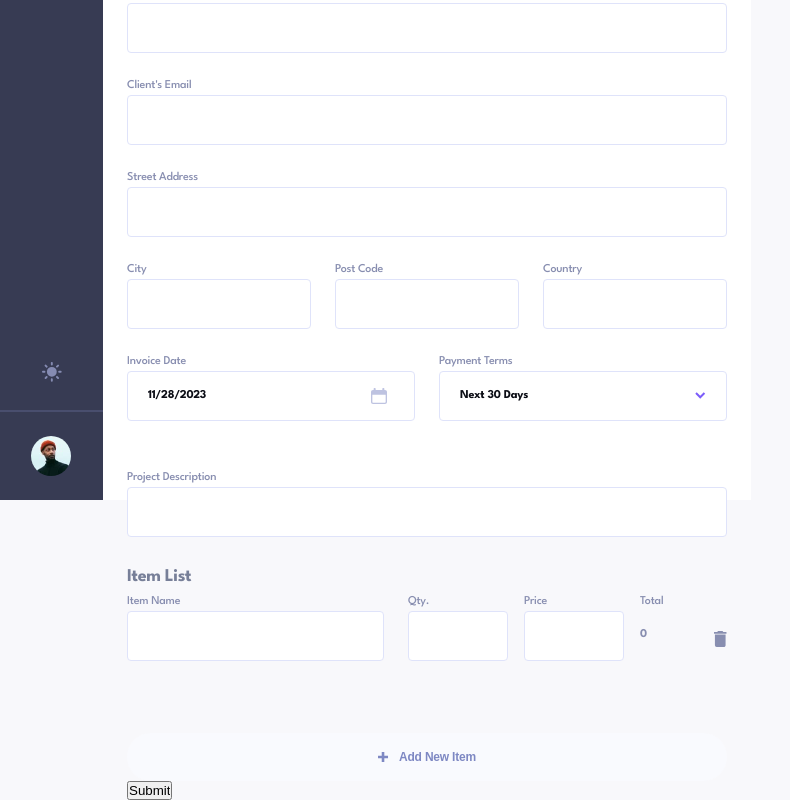
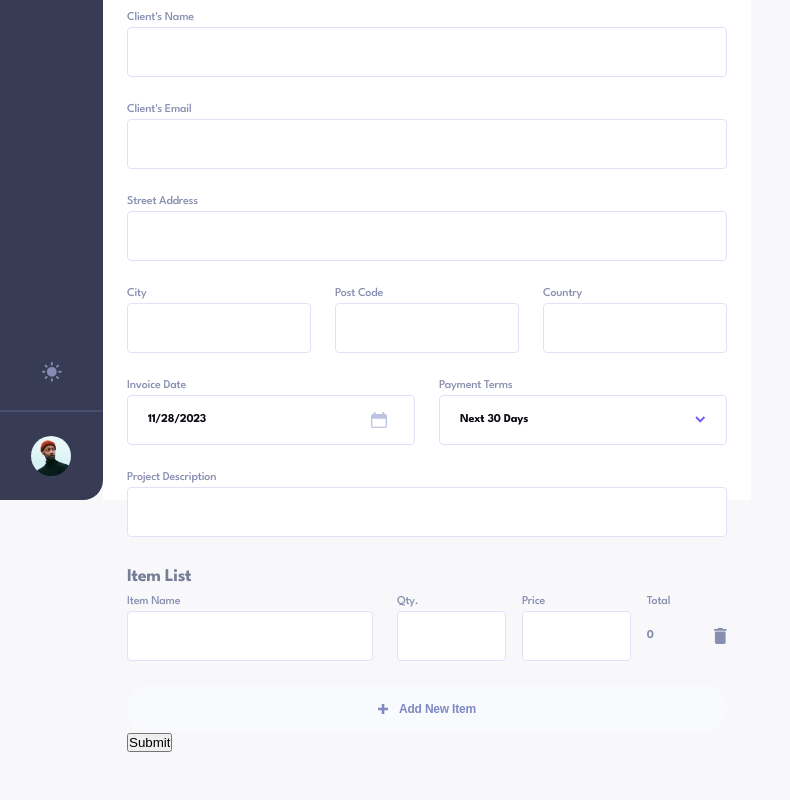
Before and after one commit to mbensa/invoice-app, a React (Create React App) app: page / in a window 1280 px wide. Shown: the part 300-1100 px from the top of the page, without its empty margins (0-790 px from the left). After the commit the page ends 1052 px from the top, so only its background shows below. Built offline with nearby package versions, Linux system fonts and the light colour scheme.

Commit message:
styled form component

```diff
--- a/src/App.css
+++ b/src/App.css
@@ -22,6 +22,5 @@
 
   .main {
     width: 1200px;
-    margin: 0 auto;
   }
 }
--- a/src/components/Form.js
+++ b/src/components/Form.js
@@ -93,6 +93,7 @@ export default function Form() {
             errors={errors}
             label="Post Code"
           />
+
           <InputBox
             type="text"
             register={register}
@@ -149,6 +150,7 @@ export default function Form() {
             errors={errors}
             label="Post Code"
           />
+
           <InputBox
             type="text"
             register={register}
@@ -212,9 +214,11 @@ export default function Form() {
             />
             <div className="totalPriceContainer">
               <Text type="p">Total</Text>
-              <Text type="p" className="totalPrice">
-                <b>{isNaN(total) ? "0" : total}</b>
-              </Text>
+              <div className="numberPriceContainer">
+                <Text type="p" className="totalPrice">
+                  <b>{isNaN(total) ? "0" : total}</b>
+                </Text>
+              </div>
             </div>
             <div className="deleteIconContainer">
               <DeleteIcon onClick={() => handleRemoveItem(item.id)} />
--- a/src/components/InputBox.js
+++ b/src/components/InputBox.js
@@ -6,7 +6,7 @@ export default function InputBox(props) {
 
   return (
     <div className="inputContainer">
-      <div>
+      <div className="labelContainer">
         <label htmlFor={inputName} className="inputLabel">
           {label}
         </label>
--- a/src/components/datePicker.css
+++ b/src/components/datePicker.css
@@ -60,6 +60,7 @@
   font-weight: 700;
   line-height: 15px;
   letter-spacing: -0.25px;
+  box-shadow: 0px 10px 20px 0px rgba(72, 84, 159, 0.25);
 }
 
 .react-datepicker-popper {
--- a/src/components/dropDown.css
+++ b/src/components/dropDown.css
@@ -40,11 +40,11 @@
   border-top: none;
   width: 100%;
   border-radius: 8px;
-
+  box-shadow: 0px 10px 20px 0px rgba(72, 84, 159, 0.25);
 }
 
 .dropdownContent p {
-  padding: 8px 10px;
+  padding: 16px 10px;
   margin: 0;
   cursor: pointer;
   font-size: 0.75rem;
--- a/src/components/form.css
+++ b/src/components/form.css
@@ -16,8 +16,28 @@
   min-width: 0;
 }
 
+#cityFrom {
+  margin-right: 12px;
+}
+
+#postFrom {
+  margin-left: 12px;
+}
+
+.inputCityContainer .inputContainer:nth-child(2) .labelContainer {
+  margin-left: 12px;
+}
+
 .inputCityContainer .inputContainer:nth-child(3) {
   flex-basis: 100%;
+}
+
+#cityTo {
+  margin-right: 12px;
+}
+
+#postTo {
+  margin-left: 12px;
 }
 
 .formItemListText {
@@ -31,40 +51,53 @@
 }
 
 .itemListContainer {
-  margin-bottom: 48px;
+  margin-bottom: 24px;
+}
+
+.itemListContainer .inputContainer {
+  margin-bottom: 0;
+}
+
+.itemListContainer > .inputContainer:first-child {
+  margin-bottom: 24px;
 }
 
 .priceContainer {
   display: flex;
+  width: 100%;
 }
 
-.totalPrice {
-  padding-top: 15px;
+.numberPriceContainer {
+  display: flex;
+  align-items: center;
+  flex-grow: 1;
 }
 
 .deleteIconContainer {
   cursor: pointer;
   display: flex;
-  align-items: center;
+  padding-top: 35px;
+}
+
+.deleteIconContainer svg path:hover {
+  fill: var(--red);
 }
 
 .priceContainer .inputContainer:first-child {
-  width: 100px;
+  width: 33%;
   margin-right: 16px;
 }
 
 .priceContainer .inputContainer:nth-child(2) {
-  width: 100px;
+  width: 33%;
   margin-right: 16px;
 }
+
 
 .totalPriceContainer {
   display: flex;
   flex-direction: column;
-}
-
-.dateTermsContainer {
-  margin-bottom: 24px;
+  flex-grow: 1;
 }
 
 .invoiceDateContainer {
@@ -73,8 +106,14 @@
 
 .billInputHeading {
   color: var(--violet);
-  margin-bottom: 36px;
+  margin-bottom: 24px;
+  margin-top: 24px;
 }
+
+.dateTermsContainer {
+  margin-bottom: 24px;
+}
+
 
 @media (min-width: 768px) {
   .formContainer {
@@ -91,10 +130,15 @@
     margin-right: 24px;
   }
 
+  .inputCityContainer .inputContainer:nth-child(2) .labelContainer {
+    margin-left: 0;
+  }
+
   .inputCityContainer .inputContainer:nth-child(3) {
     flex-basis: auto;
     margin-right: 0;
   }
+
 
   .dateTermsContainer {
     display: flex;
@@ -114,8 +158,24 @@
   }
 
   .itemListContainer > .inputContainer {
-    width: 43%;
+    width: 45%;
     margin-right: 24px;
+  }
+
+  .itemListContainer > .inputContainer:first-child {
+    margin-bottom: 0;
+  }
+
+  .priceContainer {
+    width: 55%;
+  }
+
+  .priceContainer .inputContainer:first-child {
+    width: 33%;
+  }
+
+  .priceContainer .inputContainer:nth-child(2) {
+    width: 33%;
   }
 
   .totalPriceContainer {
@@ -123,4 +183,24 @@
     width: 50px;
   }
 
+  #cityFrom {
+    margin-right: 0;
+  }
+
+  #postFrom {
+    margin-left: 0;
+  }
+
+  #cityTo {
+    margin-right: 0;
+  }
+
+  #postTo {
+    margin-left: 0;
+  }
+
+  .dateTermsContainer {
+    margin-bottom: 0;
+  }
+
 }
--- a/src/components/header.css
+++ b/src/components/header.css
@@ -7,6 +7,7 @@
   display: flex;
   width: 100%;
   justify-content: space-between;
+
 }
 
 .toggleContainer {
@@ -36,6 +37,7 @@
     width: 103px;
     height: 100vh;
     flex-direction: column;
+    border-radius: 0px 25px 20px 0px;
   }
 
   .toggleContainer {
--- a/src/components/inputBox.css
+++ b/src/components/inputBox.css
@@ -22,6 +22,11 @@
   border: 1px solid var(--violet);
 }
 
+.labelContainer {
+  display: flex;
+  justify-content: space-between;
+}
+
 .inputContainer {
   display: flex;
   flex-direction: column;
@@ -39,3 +44,15 @@
 .alert {
   color: var(--red);
 }
+
+/* Chrome, Safari, Edge, Opera, remove arrow*/
+input::-webkit-outer-spin-button,
+input::-webkit-inner-spin-button {
+  -webkit-appearance: none;
+  margin: 0;
+}
+
+/* Firefox, remove arrows */
+input[type=number] {
+  -moz-appearance: textfield;
+}
```
